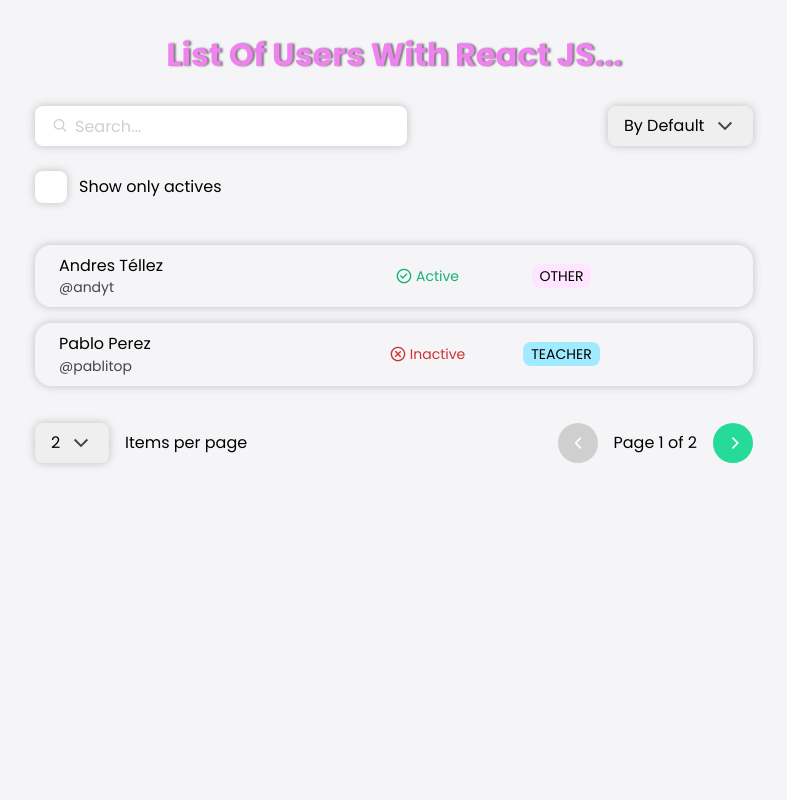
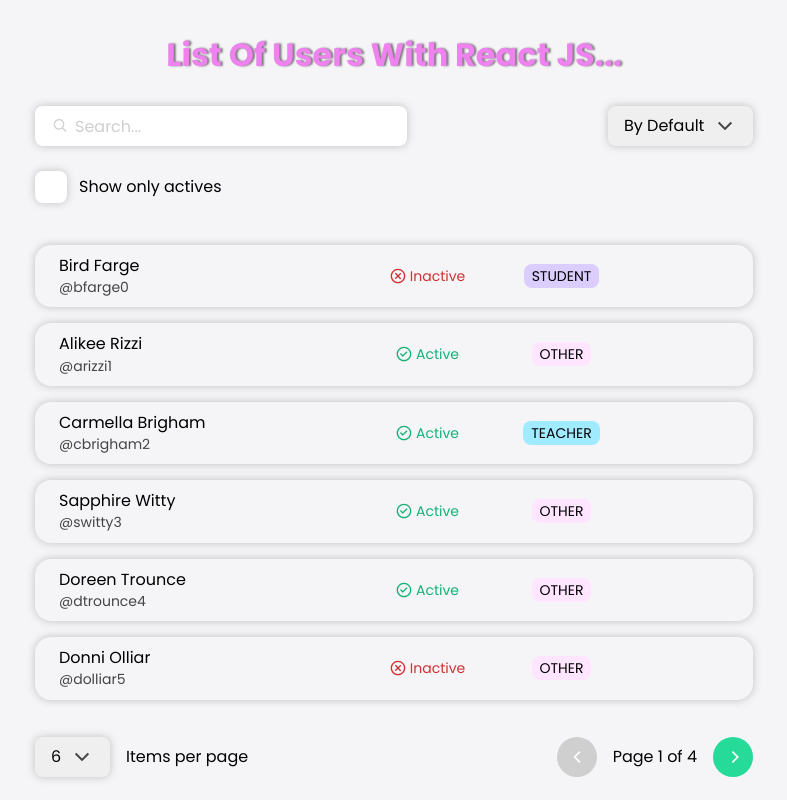
Before and after one commit to Caffeino/react-users-list, a React (Vite) app: page / in a window 1280 px wide. Shown: the whole page, without its empty margins (246-1033 px from the left). Built offline with nearby package versions, Linux system fonts and the light colour scheme; data requests are answered from the project's data file.

Commit message:
Users data from API

```diff
--- a/src/App.jsx
+++ b/src/App.jsx
@@ -1,29 +1,7 @@
 import UsersList from './components/UsersList';
-import { USER_ROLES } from './constants/userRoles';
-
-const USERS = [
-	{
-		username: 'andyt',
-		name: 'Andres Téllez',
-		active: true,
-		role: USER_ROLES.OTHER
-	},
-	{
-		username: 'pablitop',
-		name: 'Pablo Perez',
-		active: false,
-		role: USER_ROLES.TEACHER
-	},
-	{
-		username: 'javij',
-		name: 'Javier Juarez',
-		active: true,
-		role: USER_ROLES.STUDENT
-	}
-];
 
 function App() {
-	return <UsersList initialUsers={USERS} />;
+	return <UsersList />;
 }
 
 export default App;
--- a/src/components/UsersList.jsx
+++ b/src/components/UsersList.jsx
@@ -1,16 +1,11 @@
 import { useFilters } from '../lib/hooks/useFilters';
-import {
-	filterActiveUsers,
-	filterUsersByName,
-	paginateUsers,
-	sortUsers
-} from '../lib/users/filterUsers';
+import { useUsers } from '../lib/hooks/useUsers';
 import style from './UsersList.module.css';
 import UsersListFilters from './UsersListFilters';
 import UsersListPagination from './UsersListPagination';
 import UsersListRows from './UsersListRows';
 
-const UsersList = ({ initialUsers }) => {
+const UsersList = () => {
 	const {
 		filters,
 		setSearch,
@@ -20,7 +15,7 @@
 		setItemsPerPage
 	} = useFilters();
 
-	const { users, totalPages } = getUsers(initialUsers, filters);
+	const { users, totalPages, error, loading } = useUsers(filters);
 
 	return (
 		<div className={style.wrapper}>
@@ -33,7 +28,7 @@
 				setOnlyActive={setOnlyActive}
 				setSortBy={setSortBy}
 			/>
-			<UsersListRows users={users} />
+			<UsersListRows users={users} error={error} loading={loading} />
 			<UsersListPagination
 				page={filters.page}
 				itemsPerPage={filters.itemsPerPage}
@@ -45,19 +40,4 @@
 	);
 };
 
-const getUsers = (
-	initialUsers,
-	{ search, onlyActive, sortBy, page, itemsPerPage }
-) => {
-	let usersFiltered = filterActiveUsers(initialUsers, onlyActive);
-	usersFiltered = filterUsersByName(usersFiltered, search);
-	usersFiltered = sortUsers(usersFiltered, sortBy);
-
-	const totalPages = Math.ceil(usersFiltered.length / itemsPerPage);
-
-	usersFiltered = paginateUsers(usersFiltered, page, itemsPerPage);
-
-	return { users: usersFiltered, totalPages };
-};
-
 export default UsersList;
--- a/src/components/UsersListPagination.jsx
+++ b/src/components/UsersListPagination.jsx
@@ -15,9 +15,9 @@
 				value={itemsPerPage}
 				onChange={ev => setItemsPerPage(Number(ev.target.value))}
 			>
-				<option value={1}>1</option>
-				<option value={2}>2</option>
-				<option value={3}>3</option>
+				<option value={4}>4</option>
+				<option value={6}>6</option>
+				<option value={8}>8</option>
 			</Select>
 			<p>Items per page</p>
 		</div>
--- a/src/components/UsersListRows.jsx
+++ b/src/components/UsersListRows.jsx
@@ -1,9 +1,11 @@
 import UserRow from './UserRow';
 
-const UsersListRows = ({ users }) => {
+const UsersListRows = ({ users, error, loading }) => {
+	if (loading) return <p>Loading users...</p>;
+	if (error) return <p>Error trying to load user list.</p>;
 	if (!users.length) return <p>There are no users to display yet.</p>;
 
-	return users.map(user => <UserRow key={user.username} {...user} />);
+	return users.map(user => <UserRow key={user.id} {...user} />);
 };
 
 export default UsersListRows;
--- a/src/lib/hooks/useFilters.js
+++ b/src/lib/hooks/useFilters.js
@@ -7,7 +7,7 @@
 		onlyActive: false,
 		sortBy: SORT_OPTIONS.DEFAULT,
 		page: 1,
-		itemsPerPage: 2
+		itemsPerPage: 6
 	});
 
 	const setSearch = search =>
@@ -34,6 +34,7 @@
 	const setSortBy = sortBy =>
 		setFilters({
 			...filters,
+			page: 1,
 			sortBy
 		});
 
@@ -46,6 +47,7 @@
 	const setItemsPerPage = newItemsPerPage =>
 		setFilters({
 			...filters,
+			page: 1,
 			itemsPerPage: newItemsPerPage
 		});
 
--- /dev/null
+++ b/src/lib/hooks/useUsers.js
@@ -0,0 +1,68 @@
+import { useEffect, useState } from 'react';
+import {
+	filterActiveUsers,
+	filterUsersByName,
+	paginateUsers,
+	sortUsers
+} from '../users/filterUsers';
+
+const fetchUsers = async (setData, setError, signal) => {
+	try {
+		const res = await fetch('http://localhost:4000/users', { signal });
+
+		if (res.ok) {
+			const data = await res.json();
+			setData(data);
+		} else {
+			setError();
+		}
+	} catch (err) {
+		setError();
+	}
+};
+
+const getUsersToDisplay = (
+	users,
+	{ search, onlyActive, sortBy, page, itemsPerPage }
+) => {
+	let usersFiltered = filterActiveUsers(users, onlyActive);
+	usersFiltered = filterUsersByName(usersFiltered, search);
+	usersFiltered = sortUsers(usersFiltered, sortBy);
+
+	const { paginatedUsers, totalPages } = paginateUsers(
+		usersFiltered,
+		page,
+		itemsPerPage
+	);
+
+	return { paginatedUsers, totalPages };
+};
+
+export const useUsers = filters => {
+	const [users, setUsers] = useState({
+		data: [],
+		error: false,
+		loading: true
+	});
+
+	const setData = newData =>
+		setUsers({ data: newData, loading: false, error: false });
+	const setError = () => setUsers({ data: [], loading: false, error: true });
+
+	useEffect(() => {
+		const controller = new AbortController();
+
+		fetchUsers(setData, setError, controller.signal);
+
+		return () => controller.abort();
+	}, []);
+
+	const { paginatedUsers, totalPages } = getUsersToDisplay(users.data, filters);
+
+	return {
+		users: paginatedUsers,
+		totalPages,
+		error: users.error,
+		loading: users.loading
+	};
+};
--- a/src/lib/users/filterUsers.js
+++ b/src/lib/users/filterUsers.js
@@ -49,5 +49,9 @@
 	const startIndex = (page - 1) * itemsPerPage;
 	const endIndex = startIndex + itemsPerPage;
 
-	return users.slice(startIndex, endIndex);
+	const totalPages = Math.ceil(users.length / itemsPerPage);
+
+	const paginatedUsers = users.slice(startIndex, endIndex);
+
+	return { paginatedUsers, totalPages };
 };
```
